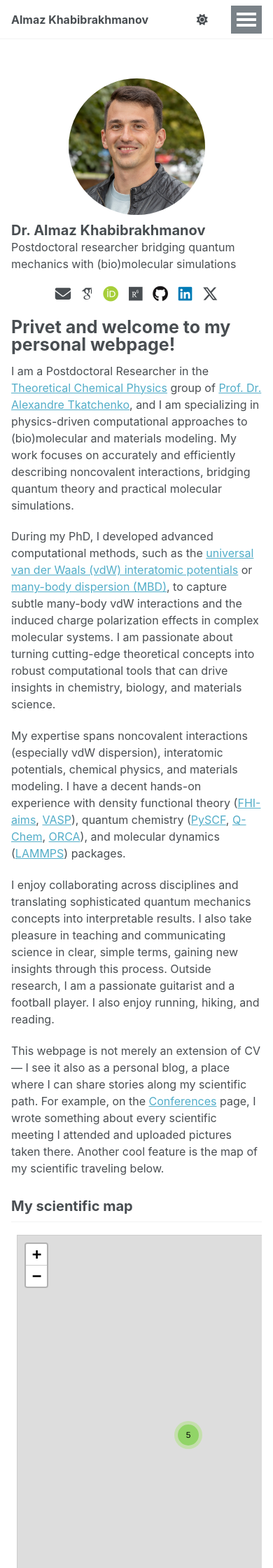
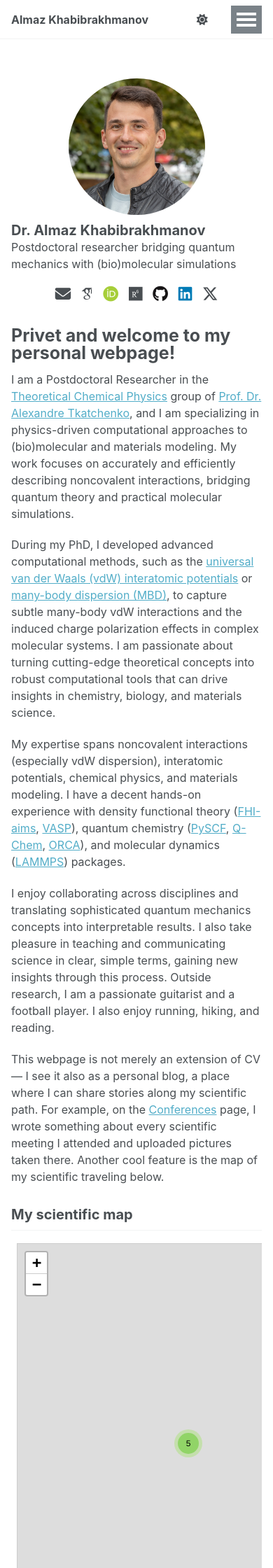
Before and after one commit to almaz-khabibrakhmanov/almaz-khabibrakhmanov.github.io, a Jekyll site: the page built from _pages/about.md, in a window 390 px wide. Shown: the top 2240 px of the page at 70% size. Built offline with Jekyll 4.4.1, drawn with Linux system fonts in a browser that asks for light colours; nearby versions of some CDN libraries; some web fonts are replaced; a script that is not in the unit is left out; some of the changed text lies outside the part shown.

Commit message:
Mobile home polish: bigger avatar, tighter top, full-width Latest News, spacing tweaks; CV de-indent

```diff
--- a/_sass/layout/_archive.scss
+++ b/_sass/layout/_archive.scss
@@ -523,6 +523,17 @@ dialog.gallery-modal {
   font-size: $type-size-6;
 }
 
+// On phones the default ~2.5em list indent wastes horizontal space and stacks
+// into a "ladder". De-indent the CV's top-level bullets so they sit at the left
+// margin (nested sub-bullets keep their relative indent, preserving hierarchy).
+// Scoped to the CV page via .cv-sel-list, which no other page uses; desktop keeps
+// the normal indent.
+@media screen and (max-width: #{$large - 1}) {
+  .archive:has(.cv-sel-list) > ul {
+    padding-left: 1.1em;
+  }
+}
+
 // Fullscreen lightbox for portfolio images (click to enlarge)
 dialog.portfolio-modal {
   padding: 0.5em;
--- a/_sass/layout/_sidebar.scss
+++ b/_sass/layout/_sidebar.scss
@@ -427,7 +427,7 @@
      the nav. Scoping to :has(.sidebar__right) fixes that at the root.)
      ---------------------------------------------------------------------- */
   body:has(.sidebar__right) {
-    padding-top: 3.25em;          /* (2) tighter top; other pages keep the full 70px clearance */
+    padding-top: 0;               /* (1) tighter top; other pages keep the full 70px clearance */
 
     .sidebar { margin-top: 0; }   /* drop the portrait-orientation 1em gap */
   }
@@ -446,23 +446,25 @@
        could force #main past the screen. Let them shrink to the container. */
     > * { min-width: 0; max-width: 100%; }
 
-    > .sidebar        { order: 1; margin-bottom: 1.5em; }  /* (4) space before the intro text */
+    > .sidebar        { order: 1; margin-bottom: 2.25em; }  /* (3) space below the logos, before the intro text */
     > article.page    { order: 2; }   /* about.md text + scientific map */
     > .sidebar__right { order: 3; }   /* Latest News, now last */
   }
 
-  /* (5) Wider (95%), centred, and pulled up to halve the gap above the panel. */
+  /* (2) Full-width, centred, pulled up above the panel. */
   .sidebar__right {
-    width: 95%;
+    width: 100%;
     margin-left: auto;
     margin-right: auto;
     margin-top: -1em;
   }
 
-  /* Font matches the main body text; height cap 70vh. */
+  /* Font matches the main body text; height cap 70vh; panel's internal top
+     padding halved (0.75rem -> 0.375rem). */
   .sidebar__right .latest-news {
     font-size: $type-size-5;
     max-height: 70vh;
+    padding-top: 0.375rem;
   }
   .sidebar__right .latest-news li {
     font-size: $type-size-5;
```
